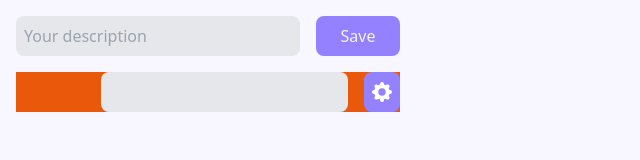
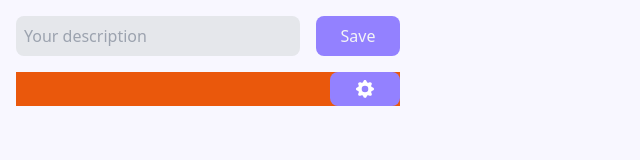
Before and after one commit to williambaele/savehook-extension, a browser extension: page index.html in a window 1280 px wide. Both pictures are taken after a click on the button 382 px from the left and 90 px from the top of the page. Shown: the whole page, without its empty margins (0-640 px from the left). Drawn offline with Linux system fonts and the light colour scheme.

Commit message:
Added JS file

```diff
--- a/app.js
+++ b/app.js
@@ -2,8 +2,10 @@ console.log("Hi");
 
 
 document.querySelector("#urlwebhook").addEventListener("click", function() {
-
-  document.querySelector("#formwebhook").classList.remove('hidden');
-  document.querySelector("#formwebhook").classList.remove('block');
-
+  var x = document.getElementById("formwebhook");
+  if (x.style.display === "none") {
+    x.style.display = "block";
+  } else {
+    x.style.display = "none";
+  }
 });
--- a/index.html
+++ b/index.html
@@ -19,15 +19,19 @@
       </div>
     </div>
     <!-- WEBHOOK'S SETTING -->
-    <div class="bg-orange-600 min-h-fit flex justify-end w-full gap-4">
-      <form>
-        <input type="text" class="w-max hidden py-2 bg-gray-200 rounded-lg px-2" id="formwebhook">
-      </form>
-      <button class="p-2 bg-[#9381ff] rounded-lg" id="urlwebhook">
-        <svg xmlns="http://www.w3.org/2000/svg" width="20" height="20" fill="#FFFFFF" class="bi bi-gear-fill" viewBox="0 0 16 16" class="rotate-180 transition delay-150 duration-300">
-          <path d="M9.405 1.05c-.413-1.4-2.397-1.4-2.81 0l-.1.34a1.464 1.464 0 0 1-2.105.872l-.31-.17c-1.283-.698-2.686.705-1.987 1.987l.169.311c.446.82.023 1.841-.872 2.105l-.34.1c-1.4.413-1.4 2.397 0 2.81l.34.1a1.464 1.464 0 0 1 .872 2.105l-.17.31c-.698 1.283.705 2.686 1.987 1.987l.311-.169a1.464 1.464 0 0 1 2.105.872l.1.34c.413 1.4 2.397 1.4 2.81 0l.1-.34a1.464 1.464 0 0 1 2.105-.872l.31.17c1.283.698 2.686-.705 1.987-1.987l-.169-.311a1.464 1.464 0 0 1 .872-2.105l.34-.1c1.4-.413 1.4-2.397 0-2.81l-.34-.1a1.464 1.464 0 0 1-.872-2.105l.17-.31c.698-1.283-.705-2.686-1.987-1.987l-.311.169a1.464 1.464 0 0 1-2.105-.872l-.1-.34zM8 10.93a2.929 2.929 0 1 1 0-5.86 2.929 2.929 0 0 1 0 5.858z"/>
-        </svg>
-      </button>
+    <div class="bg-orange-600 min-h-fit w-96 gap-2 grid grid-cols-5">
+      <div class="col-span-4">
+        <form>
+          <input type="text" class="w-full hidden py-2 bg-gray-200 rounded-lg px-2" id="formwebhook">
+        </form>
+      </div>
+      <div class="col-span-1">
+        <button class="p-2 bg-[#9381ff] rounded-lg w-full flex items-center justify-center" id="urlwebhook">
+          <svg xmlns="http://www.w3.org/2000/svg" width="18" height="18" fill="#FFFFFF" class="bi bi-gear-fill" viewBox="0 0 16 16" class="rotate-180 transition delay-150 duration-300">
+            <path d="M9.405 1.05c-.413-1.4-2.397-1.4-2.81 0l-.1.34a1.464 1.464 0 0 1-2.105.872l-.31-.17c-1.283-.698-2.686.705-1.987 1.987l.169.311c.446.82.023 1.841-.872 2.105l-.34.1c-1.4.413-1.4 2.397 0 2.81l.34.1a1.464 1.464 0 0 1 .872 2.105l-.17.31c-.698 1.283.705 2.686 1.987 1.987l.311-.169a1.464 1.464 0 0 1 2.105.872l.1.34c.413 1.4 2.397 1.4 2.81 0l.1-.34a1.464 1.464 0 0 1 2.105-.872l.31.17c1.283.698 2.686-.705 1.987-1.987l-.169-.311a1.464 1.464 0 0 1 .872-2.105l.34-.1c1.4-.413 1.4-2.397 0-2.81l-.34-.1a1.464 1.464 0 0 1-.872-2.105l.17-.31c.698-1.283-.705-2.686-1.987-1.987l-.311.169a1.464 1.464 0 0 1-2.105-.872l-.1-.34zM8 10.93a2.929 2.929 0 1 1 0-5.86 2.929 2.929 0 0 1 0 5.858z"/>
+          </svg>
+        </button>
+      </div>
     </div>
   </div>
   <script src="app.js"></script>
```
Also changed, not shown: dist/output.css.
